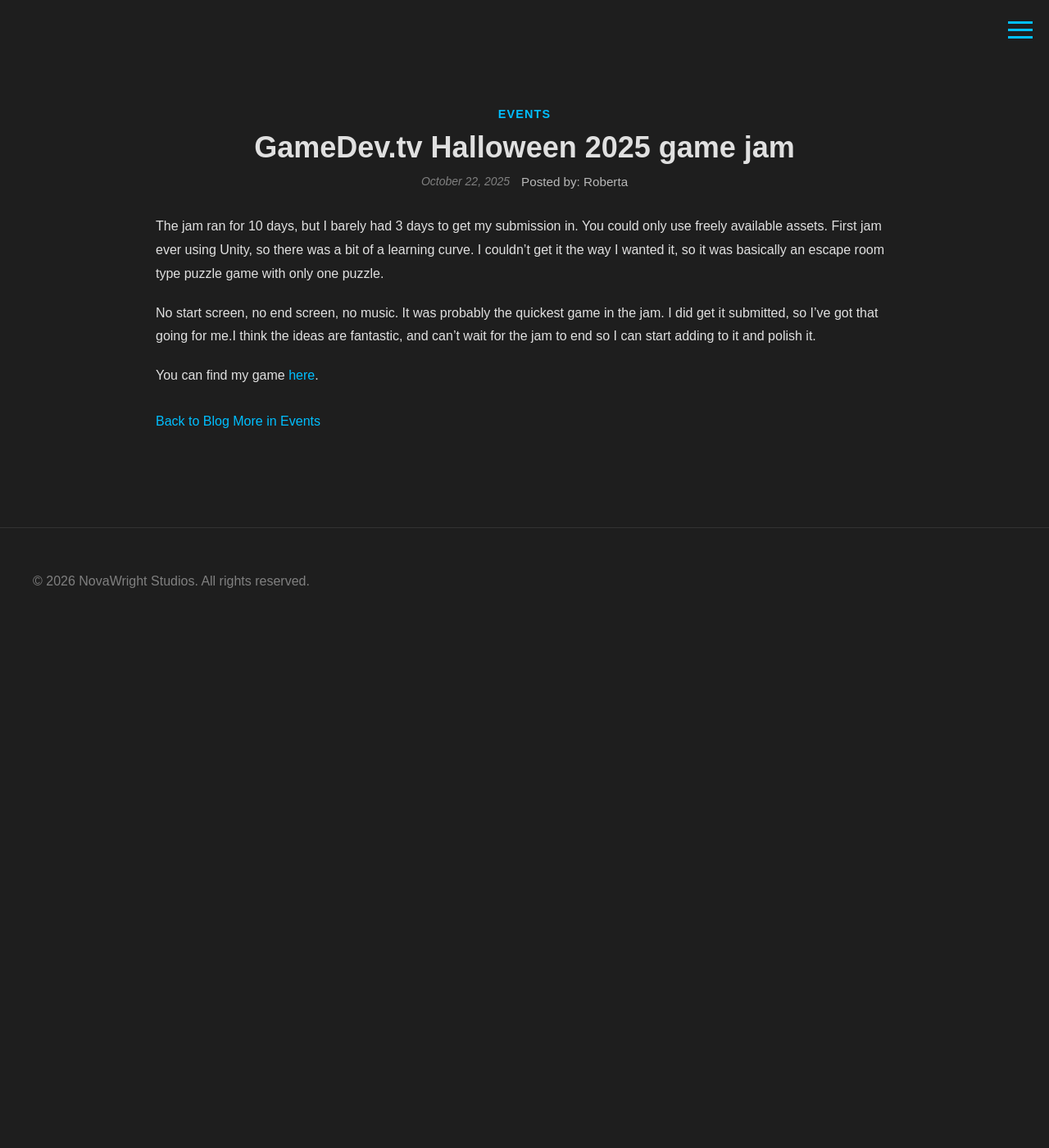
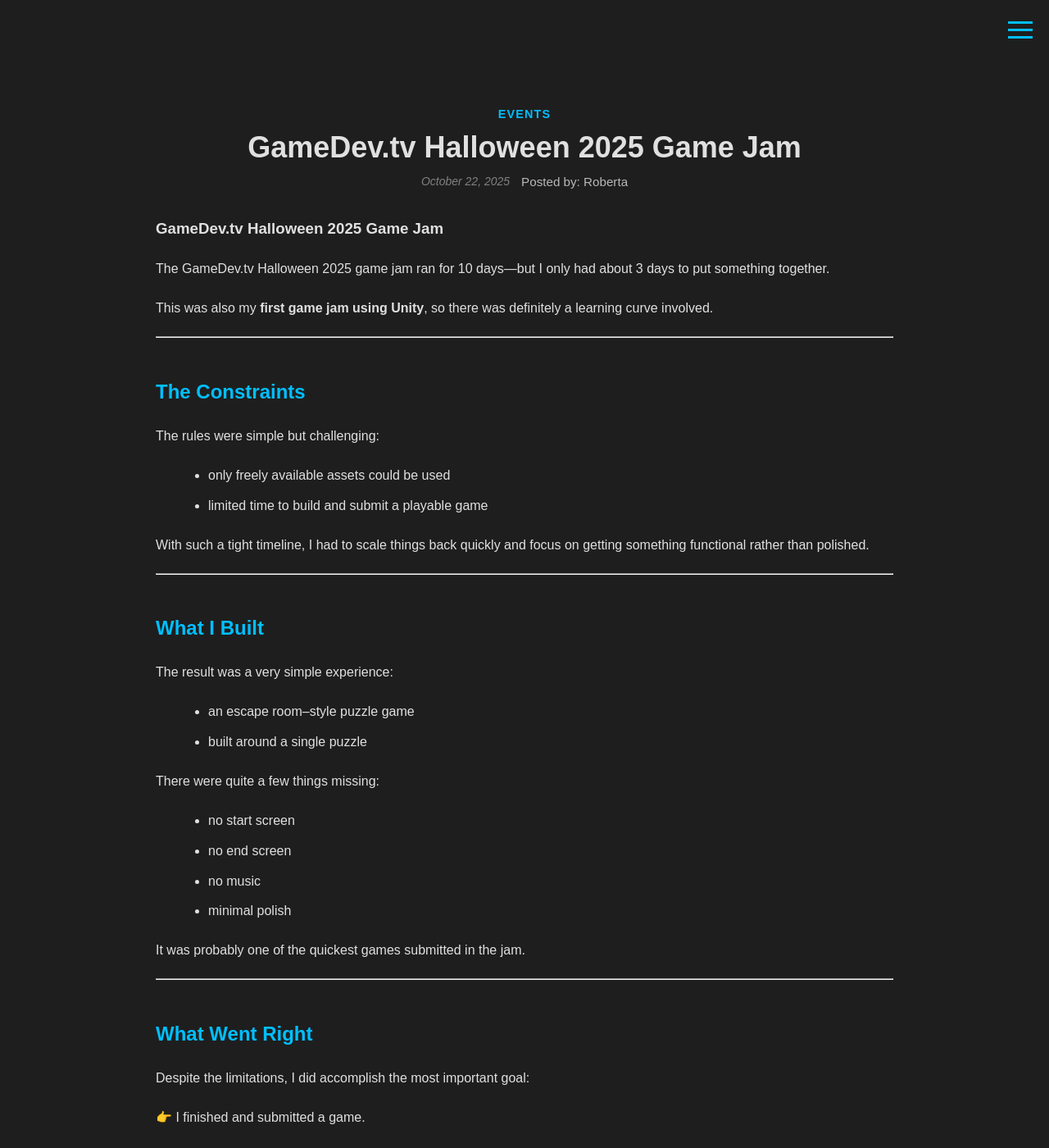
Before and after one commit to ScriptureExamined/NovawrightStudios, a Jekyll site: the page built from _posts/2025-10-22-halloween-game-jam.md, in a window 1280 px wide and 1400 px high. Shown: the whole window at 82% size. Built offline with Jekyll 4.4.1, drawn with Linux system fonts in a browser that asks for light colours; some of the changed text lies outside the part shown.

Commit message:
Update 2025-10-22-halloween-game-jam.md

```diff
--- a/_posts/2025-10-22-halloween-game-jam.md
+++ b/_posts/2025-10-22-halloween-game-jam.md
@@ -1,15 +1,86 @@
 ---
 layout: post
-title: "GameDev.tv Halloween 2025 game jam"
+title: "GameDev.tv Halloween 2025 Game Jam"
 date: 2025-10-22
 author: Roberta
 categories: [Events]
 excerpt: >
-  Check out my submission to the GameDev.tv 2025 Halloween game jam.
+  A quick look at my first game jam experience and my submission, Static Souls.
 ---
 
-The jam ran for 10 days, but I barely had 3 days to get my submission in. You could only use freely available assets. First jam ever using Unity, so there was a bit of a learning curve. I couldn't get it the way I wanted it, so it was basically an escape room type puzzle game with only one puzzle.
+# GameDev.tv Halloween 2025 Game Jam
 
-No start screen, no end screen, no music. It was probably the quickest game in the jam. I did get it submitted, so I've got that going for me.I think the ideas are fantastic, and can't wait for the jam to end so I can start adding to it and polish it.
+The GameDev.tv Halloween 2025 game jam ran for 10 days—but I only had about 3 days to put something together.
 
-You can find my game <a href="https://stannellc.itch.io/static-souls">here</a>.
+This was also my **first game jam using Unity**, so there was definitely a learning curve involved.
+
+---
+
+## The Constraints
+
+The rules were simple but challenging:
+
+- only freely available assets could be used
+- limited time to build and submit a playable game
+
+With such a tight timeline, I had to scale things back quickly and focus on getting something functional rather than polished.
+
+---
+
+## What I Built
+
+The result was a very simple experience:
+
+- an escape room–style puzzle game
+- built around a single puzzle
+
+There were quite a few things missing:
+
+- no start screen
+- no end screen
+- no music
+- minimal polish
+
+It was probably one of the quickest games submitted in the jam.
+
+---
+
+## What Went Right
+
+Despite the limitations, I did accomplish the most important goal:
+
+👉 I finished and submitted a game.
+
+That alone made the experience worth it.
+
+More importantly, the **core idea behind the game still feels strong**, and that’s something I can build on.
+
+---
+
+## What’s Next
+
+Once the jam ends, I plan to go back and expand on the concept:
+
+- add more puzzles
+- improve the overall experience
+- polish the presentation
+
+This version was just the starting point.
+
+---
+
+## Play the Game
+
+You can check out the submission here:
+
+👉 [Static Souls on itch.io](https://stannellc.itch.io/static-souls)
+
+---
+
+## Final Thoughts
+
+For a first jam—especially with limited time and a new engine—I’m calling this a win.
+
+It may not be polished, but it exists, and that’s the hardest part.
+
+Now it’s time to build on it.
```
